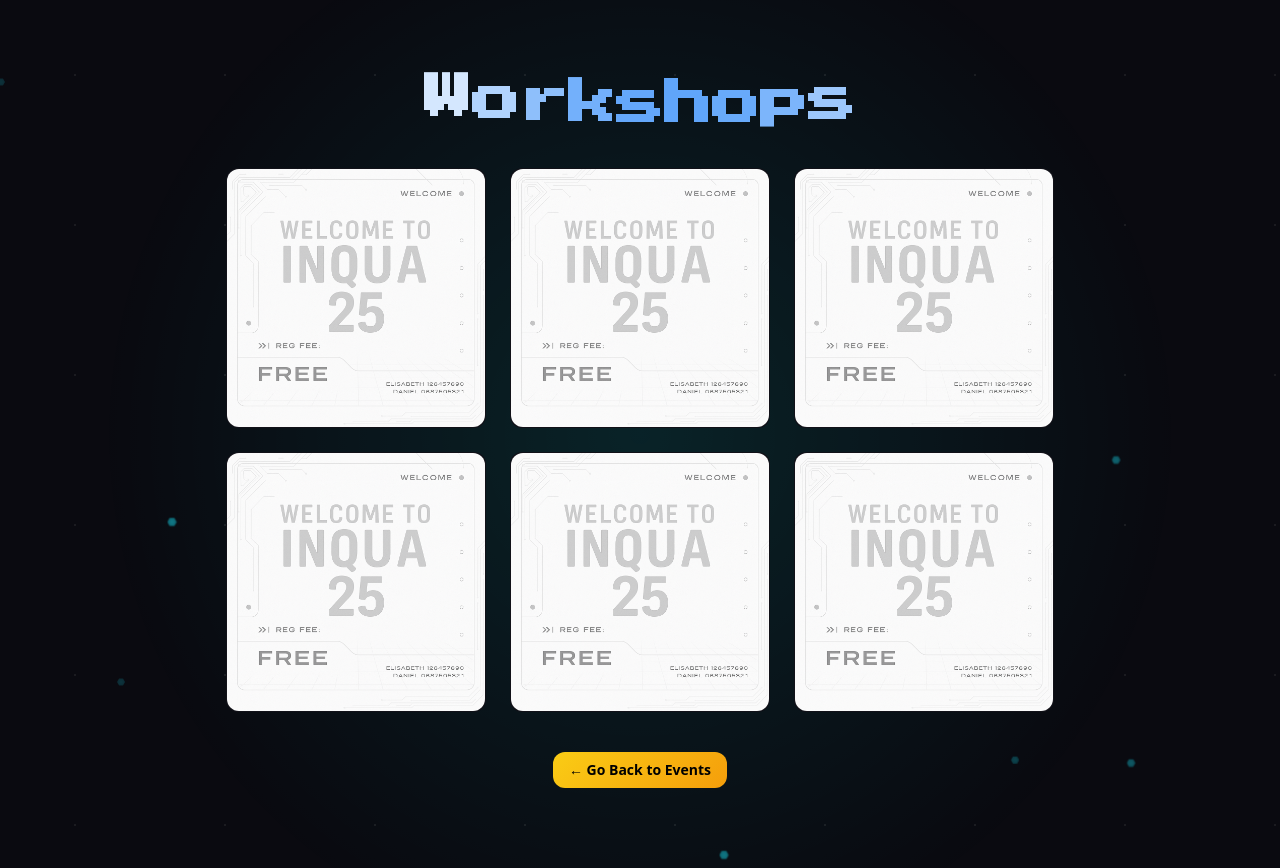
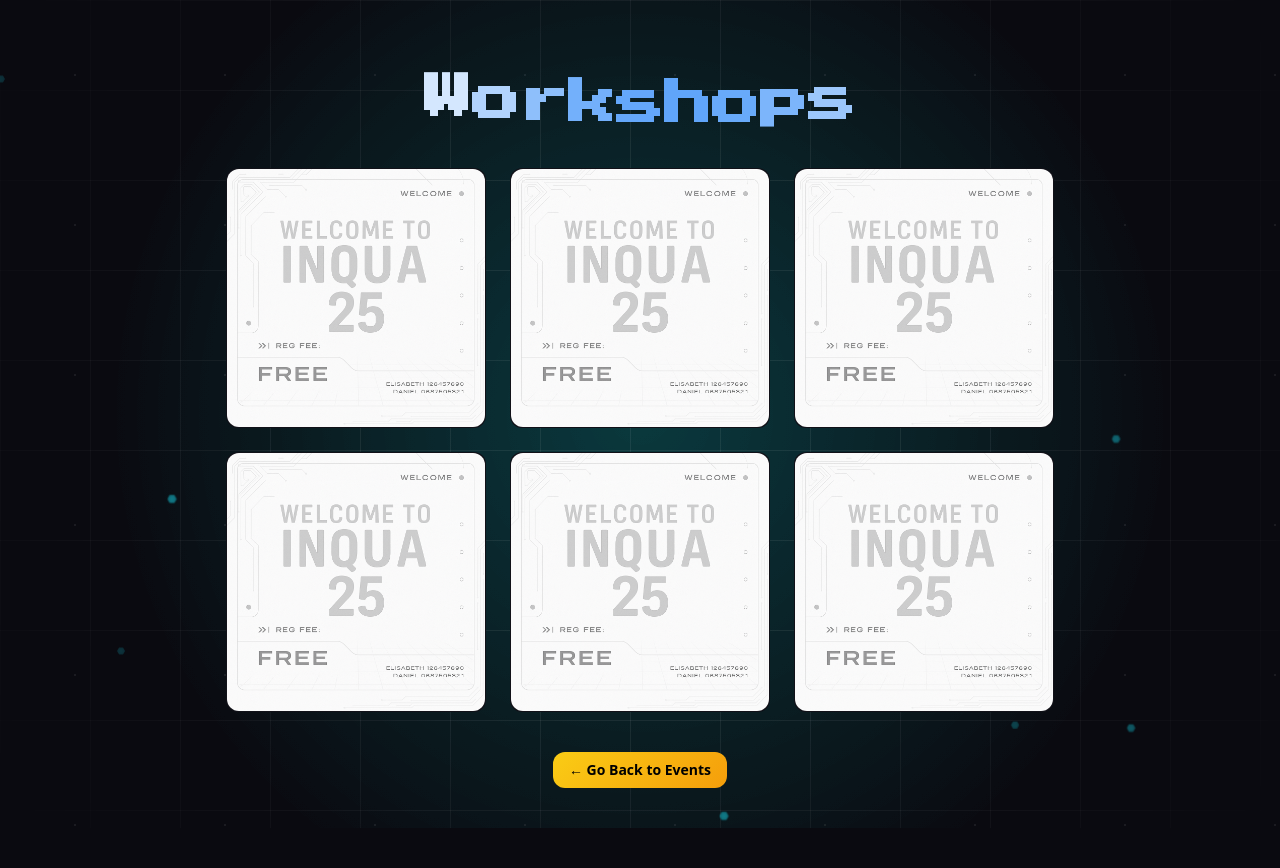
Before and after one commit to abhinavrajt/inq, a React (Vite) app: page /workshop in a window 1280 px wide. After the commit the page ends 828 px from the top, so only its background shows below. Built offline with nearby package versions, Linux system fonts and the light colour scheme; a web font is replaced by a local one.

Commit message:
few design changes

```diff
--- a/src/App.jsx
+++ b/src/App.jsx
@@ -4,7 +4,6 @@
   Routes,
   Route,
   useLocation,
-  useNavigate,
 } from 'react-router-dom';
 
 // Full Landing Page Components
@@ -21,7 +20,7 @@
 import Competition from './components/Competition';
 import Lectures from './components/Lectures';
 
-// Component to scroll to hash fragment on route change
+// Scroll to the hash fragment in URL
 function ScrollToHash() {
   const location = useLocation();
 
@@ -37,7 +36,7 @@
   return null;
 }
 
-// Component to track last visited route and save in sessionStorage
+// Save the last visited route (optional helper)
 function TrackRouteChange() {
   const location = useLocation();
 
@@ -48,6 +47,7 @@
   return null;
 }
 
+// Landing page composed of sections
 function FullLandingPage() {
   return (
     <>
@@ -61,13 +61,19 @@
   );
 }
 
+// Main app content
 function AppContent() {
   return (
     <>
       <ScrollToHash />
       <TrackRouteChange />
       <LoadingScreen />
-      <div className="overflow-x-hidden font-sans bg-[#0a0a10]">
+
+      {/* ✅ Fixed background grid */}
+      <div className="static-grid" />
+
+      {/* App layout wrapper */}
+      <div className="relative z-10 overflow-x-hidden font-sans bg-[#0a0a10]">
         <Routes>
           <Route path="/" element={<FullLandingPage />} />
           <Route path="/workshop" element={<Workshop />} />
@@ -79,6 +85,7 @@
   );
 }
 
+// Wrap everything in Router
 function App() {
   return (
     <Router>
--- a/src/components/Workshop.jsx
+++ b/src/components/Workshop.jsx
@@ -42,11 +42,17 @@
 
   const goBackToEvents = () => navigate('/#tickets');
 
+  const closeModal = () => {
+    setSelected(null);
+    navigate('/workshop', { replace: true });
+    window.scrollTo({ top: 0, behavior: 'smooth' });
+  };
+
   return (
-    <div className="min-h-screen px-4 md:px-10 py-20 text-white relative z-10 overflow-hidden">
+    <div className="event-section min-h-screen px-4 md:px-10 py-20 pb-10 text-white relative z-10 overflow-x-hidden">
       {/* Background */}
-      <div className="absolute inset-0 z-0 pointer-events-none bg-[radial-gradient(circle,rgba(255,255,255,0.07)_1px,transparent_1px)] bg-[length:150px_150px]"></div>
-      <div className="absolute inset-0 z-0 pointer-events-none bg-[radial-gradient(circle_at_center,rgba(0,255,255,0.1),transparent_70%)] mix-blend-screen"></div>
+      <div className="absolute inset-0 z-0 pointer-events-none bg-[radial-gradient(circle,_rgba(255,255,255,0.07)_1px,_transparent_1px)] bg-[length:150px_150px]"></div>
+      <div className="absolute inset-0 z-0 pointer-events-none bg-[radial-gradient(circle_at_center,_rgba(0,255,255,0.1),_transparent_70%)] mix-blend-screen"></div>
       <div className="absolute w-[200%] h-[200%] -top-[50%] -left-[50%] z-0 overflow-hidden pointer-events-none">
         {[...Array(50)].map((_, i) => (
           <div key={i} className="absolute w-2 h-2 bg-cyan-400 rounded-full opacity-40 blur-sm animate-float"
@@ -93,21 +99,20 @@
       {selected && (
         <div className="fixed inset-0 bg-black bg-opacity-80 backdrop-blur-sm z-50 flex items-center justify-center">
           <div className="relative bg-[#0d0d16] border border-cyan-500 shadow-2xl rounded-xl p-6 w-[90%] max-w-md text-white">
-            <button className="absolute top-3 right-4 text-2xl text-cyan-300 hover:text-white" onClick={() => {
-              setSelected(null);
-              navigate('/workshop');
-              setTimeout(() => window.scrollTo({ top: 0, behavior: 'smooth' }), 100);
-            }}>✕</button>
+            <button className="absolute top-3 right-4 text-2xl text-cyan-300 hover:text-white transition"
+              onClick={closeModal}>
+              ✕
+            </button>
             <img src={selected.image} alt={selected.title} className="w-full rounded-lg mb-4" />
             <h3 className="text-xl font-bold text-cyan-300">{selected.title}</h3>
             <p className="text-sm text-gray-300 my-2">{selected.description}</p>
             <p className="text-yellow-400 font-semibold mb-4">{selected.price}</p>
             <div className="flex items-center gap-3">
-              <a href={selected.registerLink} className="btn-glow text-sm">Register</a>
-              <button onClick={() => handleShare(selected)} className="text-cyan-300 hover:text-white text-xl" title="Share">
+              <a href={selected.registerLink} className="btn-glow inline-block text-sm">Register</a>
+              <button onClick={() => handleShare(selected)} className="text-cyan-300 hover:text-white transition text-xl" title="Share">
                 <svg xmlns="http://www.w3.org/2000/svg" className="w-5 h-5 sm:w-6 sm:h-6" viewBox="0 0 24 24" fill="currentColor">
-                  <path d="M13 5.828V13a1 1 0 1 1-2 0V5.828L8.707 8.121a1 1 0 0 1-1.414-1.414l4.243-4.243a1 1 0 0 1 1.414 0l4.243 4.243a1 1 0 0 1-1.414 1.414L13 5.828z" />
-                  <path d="M5 11a1 1 0 0 0-1 1v6a2 2 0 0 0 2 2h12a2 2 0 0 0 2-2v-6a1 1 0 1 0-2 0v6H7v-6a1 1 0 0 0-1-1z" />
+                  <path d="M13 5.828V13a1 1 0 1 1-2 0V5.828L8.707 8.121a1 1 0 0 1-1.414-1.414l4.243-4.243a1 1 0 0 1 1.414 0l4.243 4.243a1 1 0 0 1-1.414 1.414L13 5.828z"/>
+                  <path d="M5 11a1 1 0 0 0-1 1v6a2 2 0 0 0 2 2h12a2 2 0 0 0 2-2v-6a1 1 0 1 0-2 0v6H7v-6a1 1 0 0 0-1-1z"/>
                 </svg>
               </button>
             </div>
@@ -115,7 +120,7 @@
         </div>
       )}
 
-      {/* Share Fallback */}
+      {/* Share Overlay Fallback */}
       {showShareOverlay && selected && (
         <div className="fixed inset-0 bg-black bg-opacity-70 z-50 flex items-center justify-center">
           <div className="bg-[#12121a] text-white p-6 rounded-xl border border-cyan-500 shadow-xl text-center max-w-xs w-full">
@@ -123,7 +128,9 @@
             <div className="bg-gray-800 px-3 py-2 rounded text-xs break-all mb-4">
               {`${window.location.origin}/workshop#${encodeURIComponent(selected.title.replace(/\s+/g, '-'))}`}
             </div>
-            <button onClick={() => setShowShareOverlay(false)} className="btn-glow px-4 py-1.5 text-sm">Got it</button>
+            <button onClick={() => setShowShareOverlay(false)} className="btn-glow px-4 py-1.5 text-sm">
+              Got it
+            </button>
           </div>
         </div>
       )}
--- a/src/index.css
+++ b/src/index.css
@@ -231,3 +231,20 @@
 .animate-fade-in {
   animation: fade-in 0.3s ease-out forwards;
 }
+.static-grid {
+  position: fixed;
+  top: 0;
+  left: 0;
+  width: 100vw;
+  height: 100vh;
+  z-index: 0;
+  pointer-events: none;
+  background-image:
+    linear-gradient(to right, rgba(255, 255, 255, 0.07) 1px, transparent 1px),
+    linear-gradient(to bottom, rgba(255, 255, 255, 0.07) 1px, transparent 1px),
+    radial-gradient(circle at center, rgba(0, 255, 255, 0.1), transparent 70%);
+  background-size: 90px 90px, 90px 90px, cover;
+  background-repeat: repeat;
+  background-attachment: fixed;
+  mix-blend-mode: screen;
+}
```
Also changed, not shown: vercel.json (added).
